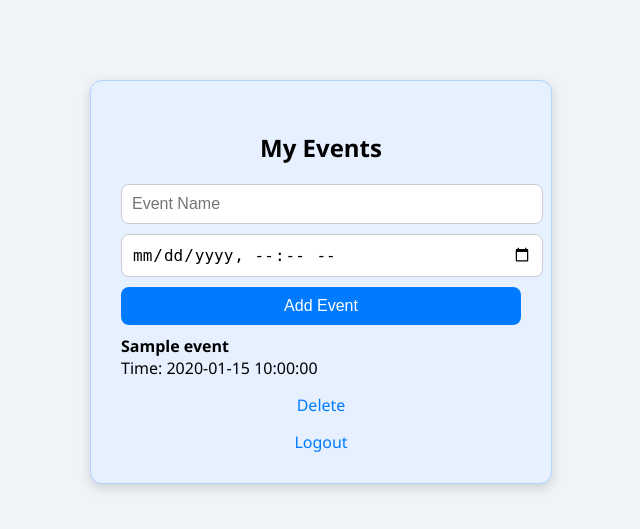
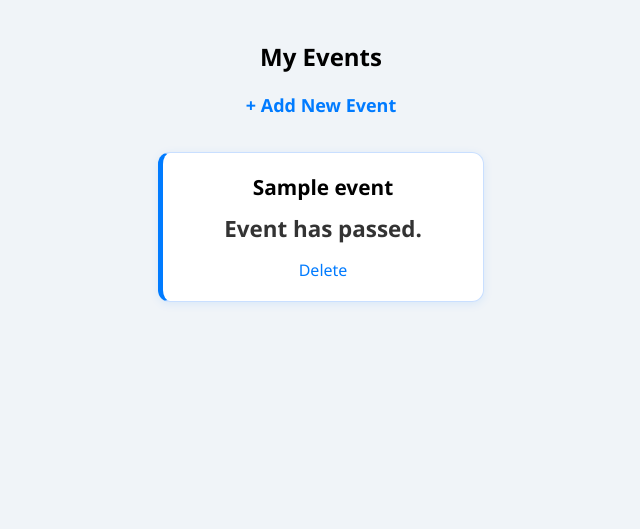
Before and after one commit to Baillie11/ClickCountdown, a Flask app: page /dashboard in a window 1280 px wide. Shown: the top 529 px of the page, without its empty margins (319-959 px from the left). Run offline with Flask 3, Linux system fonts and the light colour scheme; the visitor is signed in with stand-in values (Sample User, id 1); a database or web service that is not in the repository returns one stand-in record (values such as "Sample title").

Commit message:
Separated Add Event page, styled dashboard and countdown tiles

```diff
--- a/app/routes.py
+++ b/app/routes.py
@@ -1,18 +1,23 @@
 from flask import Blueprint, render_template, redirect, url_for, request
 from flask_login import login_required, current_user
 from . import mongo
-from datetime import datetime
 from bson.objectid import ObjectId
 
-main = Blueprint('main', __name__)  # ✅ This defines 'main'
+main = Blueprint('main', __name__)
 
 @main.route('/')
 def home():
-    return redirect(url_for('auth.login'))
+    return redirect(url_for('main.dashboard'))
 
-@main.route('/dashboard', methods=['GET', 'POST'])
+@main.route('/dashboard')
 @login_required
 def dashboard():
+    events = mongo.db.events.find({'user_id': current_user.id})
+    return render_template('dashboard.html', events=events)
+
+@main.route('/add-event', methods=['GET', 'POST'])
+@login_required
+def add_event():
     if request.method == 'POST':
         name = request.form['name']
         date = request.form['date']
@@ -24,8 +29,7 @@ def dashboard():
             })
         return redirect(url_for('main.dashboard'))
 
-    events = mongo.db.events.find({'user_id': current_user.id})
-    return render_template('dashboard.html', events=events)
+    return render_template('add_event.html')
 
 @main.route('/delete_event/<event_id>')
 @login_required
--- a/app/static/style.css
+++ b/app/static/style.css
@@ -1,12 +1,12 @@
+/* General Body Styling */
 body {
   font-family: 'Segoe UI', sans-serif;
   background-color: #f0f4f8;
   padding: 20px;
   margin: 0;
-  display: flex;
-  justify-content: center;
 }
 
+/* Main container (e.g., login/register/add-event) */
 .container {
   max-width: 400px;
   width: 100%;
@@ -14,15 +14,17 @@ body {
   padding: 30px;
   border-radius: 12px;
   box-shadow: 0 4px 12px rgba(0,0,0,0.15);
-  margin-top: 60px;
+  margin: 60px auto 30px auto;
   border: 1px solid #b2d4ff;
 }
 
+/* Page headings */
 h2 {
   text-align: center;
   margin-bottom: 20px;
 }
 
+/* Form elements */
 form input,
 form button {
   display: block;
@@ -45,6 +47,7 @@ form button:hover {
   background-color: #0056b3;
 }
 
+/* Generic links */
 a {
   display: block;
   text-align: center;
@@ -56,3 +59,61 @@ a {
 a:hover {
   text-decoration: underline;
 }
+
+/* Add Event Link (on dashboard) */
+.add-event-link {
+  font-size: 18px;
+  color: #007bff;
+  text-decoration: none;
+  font-weight: bold;
+  transition: color 0.2s ease;
+}
+
+.add-event-link:hover {
+  color: #0056b3;
+  text-decoration: underline;
+}
+
+/* Grid layout for event tiles */
+.grid {
+  display: grid;
+  grid-template-columns: repeat(auto-fit, minmax(280px, 1fr));
+  gap: 2rem;
+  margin: 0 auto;
+  max-width: 1000px;
+  padding: 10px;
+  justify-items: center;
+}
+
+/* Individual event tiles */
+.event {
+  background: #ffffff;
+  border: 1px solid #c9dfff;
+  border-left: 5px solid #007bff;
+  padding: 20px;
+  border-radius: 12px;
+  box-shadow: 0 2px 10px rgba(0, 123, 255, 0.1);
+  text-align: center;
+  width: 100%;
+  max-width: 280px;
+  transition: transform 0.2s ease;
+}
+
+.event:hover {
+  transform: translateY(-3px);
+  box-shadow: 0 4px 15px rgba(0, 123, 255, 0.2);
+}
+
+.event strong {
+  display: block;
+  font-size: 1.3em;
+  margin-bottom: 10px;
+}
+
+/* Countdown display */
+.countdown {
+  font-size: 1.4em;
+  font-weight: bold;
+  color: #333;
+  margin: 12px 0;
+}
--- a/app/templates/dashboard.html
+++ b/app/templates/dashboard.html
@@ -1,24 +1,57 @@
 {% extends 'base.html' %}
 {% block content %}
-<div class="container">
-  <h2>My Events</h2>
+<h2 style="text-align: center;">My Events</h2>
 
-  <form method="POST">
-    <input name="name" placeholder="Event Name" required>
-    <input name="date" type="datetime-local" required>
-    <button type="submit">Add Event</button>
-  </form>
+<div style="text-align: center; margin-bottom: 25px;">
+  <a href="{{ url_for('main.add_event') }}" class="add-event-link">+ Add New Event</a>
+</div>
 
 <div class="grid">
   {% for event in events %}
-      <div class="event">
-        <strong>{{ event.name }}</strong><br>
-        Time: {{ event.date }}<br>
+    <div class="event" data-event-date="{{ event.date }}" data-event-id="{{ event._id }}">
+      <strong>{{ event.name }}</strong>
+      <div class="countdown" id="countdown-{{ event._id }}"></div>
       <a href="{{ url_for('main.delete_event', event_id=event._id) }}">Delete</a>
     </div>
   {% endfor %}
 </div>
 
-  <a href="{{ url_for('auth.logout') }}">Logout</a>
-</div>
+<!-- Countdown JS (unchanged) -->
+<script>
+function calculateCountdown(targetDate) {
+    const now = new Date();
+    const end = new Date(targetDate);
+    let diff = end - now;
+
+    if (diff <= 0) return "Event has passed.";
+
+    const totalSeconds = Math.floor(diff / 1000);
+    const years = Math.floor(totalSeconds / (365.25 * 24 * 60 * 60));
+    const months = Math.floor((totalSeconds % (365.25 * 24 * 60 * 60)) / (30.44 * 24 * 60 * 60));
+    const days = Math.floor((totalSeconds % (30.44 * 24 * 60 * 60)) / (24 * 60 * 60));
+    const hours = Math.floor((totalSeconds % (24 * 60 * 60)) / (60 * 60));
+    const minutes = Math.floor((totalSeconds % (60 * 60)) / 60);
+    const seconds = totalSeconds % 60;
+
+    return `${years}y ${months}mo ${days}d ${hours}h ${minutes}m ${seconds}s`;
+}
+
+function startCountdowns() {
+    const events = document.querySelectorAll(".event");
+
+    events.forEach(event => {
+        const targetDate = event.getAttribute("data-event-date");
+        const display = event.querySelector(".countdown");
+
+        function updateCountdown() {
+            display.textContent = calculateCountdown(targetDate);
+        }
+
+        updateCountdown();
+        setInterval(updateCountdown, 1000);
+    });
+}
+
+document.addEventListener("DOMContentLoaded", startCountdowns);
+</script>
 {% endblock %}
```
Also changed, not shown: app/templates/add_event.html (added, +12 -0 lines). Lines whose indentation alone changed are shown as unchanged.
